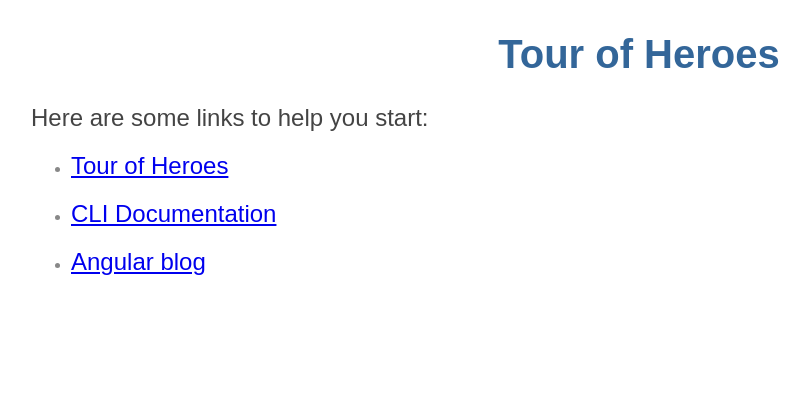
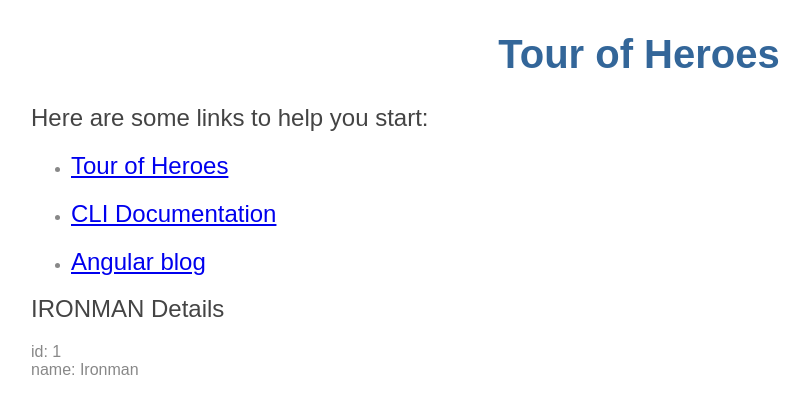
Before and after one commit to amit-mittal/angular-app, an Angular app: page / in a window 1280 px wide. Shown: the top 414 px of the page, without its empty margins (1-810 px from the left). Built offline with nearby package versions, Linux system fonts and the light colour scheme.

Commit message:
Added a new heroes component to the webapp

```diff
--- a/src/app/app.component.html
+++ b/src/app/app.component.html
@@ -14,3 +14,4 @@
     <h2><a target="_blank" rel="noopener" href="https://blog.angular.io/">Angular blog</a></h2>
   </li>
 </ul>
+<app-heroes></app-heroes>
--- a/src/app/app.module.ts
+++ b/src/app/app.module.ts
@@ -3,11 +3,13 @@
 
 
 import { AppComponent } from './app.component';
+import { HeroesComponent } from './heroes/heroes.component';
 
 
 @NgModule({
   declarations: [
-    AppComponent
+    AppComponent,
+    HeroesComponent
   ],
   imports: [
     BrowserModule
--- /dev/null
+++ b/src/app/hero.ts
@@ -0,0 +1,4 @@
+export class Hero {
+    id: number;
+    name: string;
+}
--- /dev/null
+++ b/src/app/heroes/heroes.component.html
@@ -0,0 +1,3 @@
+<h2>{{ hero.name | uppercase }} Details</h2>
+<div><span>id: </span>{{ hero.id }}</div>
+<div><span>name: </span>{{ hero.name }}</div>
--- /dev/null
+++ b/src/app/heroes/heroes.component.ts
@@ -0,0 +1,20 @@
+import { Component, OnInit } from '@angular/core';
+import { Hero } from '../hero';
+
+@Component({
+  selector: 'app-heroes',
+  templateUrl: './heroes.component.html',
+  styleUrls: ['./heroes.component.css']
+})
+export class HeroesComponent implements OnInit {
+  hero: Hero = {
+    id: 1,
+    name: 'Ironman'
+  };
+
+  constructor() { }
+
+  ngOnInit() {
+  }
+
+}
```
Also changed, not shown: src/app/heroes/heroes.component.css (added), 2 other files (tests, documents, lock files or other folders).
